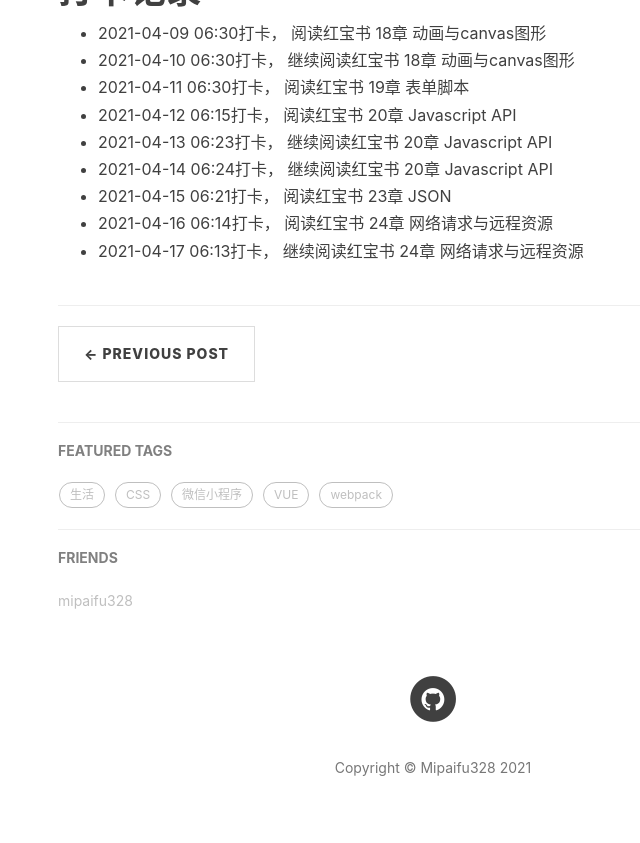
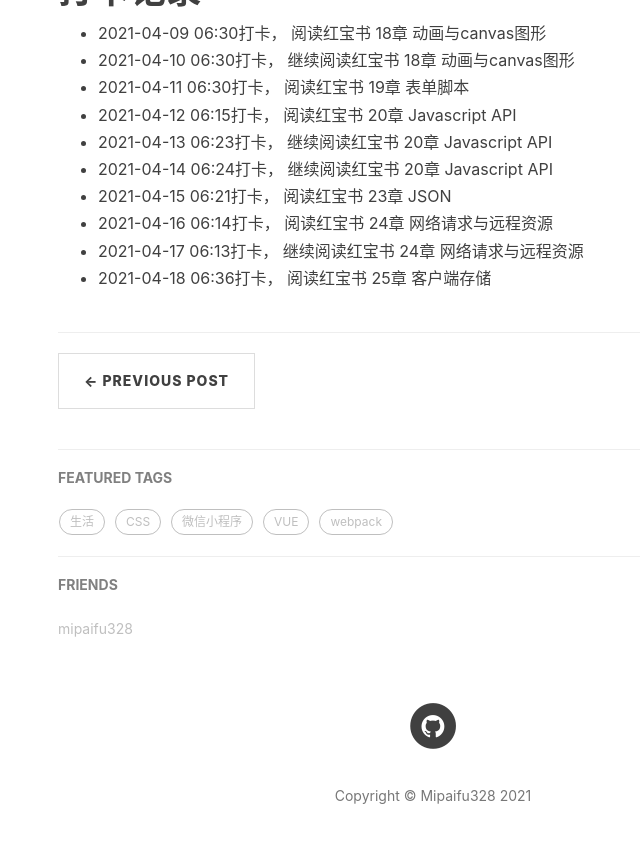
Before and after one commit to mipaifu328/mipaifu328.github.io, a Jekyll site: the page built from _posts/2021-04-09-morning-read.md, in a window 1280 px wide and 900 px high, scrolled down 602 px. Shown: the top 843 px of the window, without its empty margins (207-847 px from the left). Built offline with Jekyll 4.4.1, drawn with Linux system fonts in a browser that asks for light colours; nearby versions of some CDN libraries; comment, search, counter and statistics services are not loaded.

Commit message:
2021-04-18 晨读

```diff
--- a/_posts/2021-04-09-morning-read.md
+++ b/_posts/2021-04-09-morning-read.md
@@ -19,3 +19,4 @@ tag:
 - 2021-04-15 06:21打卡， 阅读红宝书 23章 JSON
 - 2021-04-16 06:14打卡， 阅读红宝书 24章 网络请求与远程资源
 - 2021-04-17 06:13打卡， 继续阅读红宝书 24章 网络请求与远程资源
+- 2021-04-18 06:36打卡， 阅读红宝书 25章 客户端存储
```
